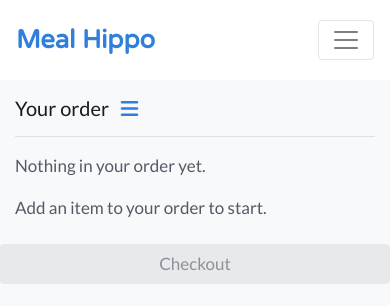
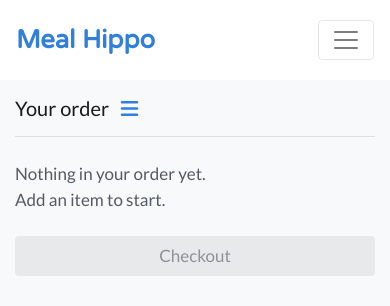
Before and after one commit to bneeland/meal-hippo, a Django app: page /order/items in a window 390 px wide. Shown: the top 306 px of the page. Run offline with Django 3.2, Linux system fonts and the light colour scheme; data comes from the database, SQL or seed files in the repository; both versions use the stored data as it was after the commit; parts of the project's set-up code (start-up, migrations or seed data) failed here and were passed over; some libraries are stand-ins or nearby versions.

Commit message:
Fixed some formatting for mobile screens on order items view

```diff
--- a/webplatform/templates/webplatform/order_items_view.html
+++ b/webplatform/templates/webplatform/order_items_view.html
@@ -134,9 +134,13 @@
                 ${{ order.get_order_total|floatformat:2|intcomma }}
               </div>
             </div>
-            <div class="row py-2 my-3">
+            <div class="row py-2 my-2">
               <div class="col px-0">
                 <a href="{% url 'webplatform:order_timing_view' %}" class="btn btn-attention btn-block">Checkout</a>
+              </div>
+            </div>
+            <div class="row mb-3">
+              <div class="col px-0">
                 <hr>
               </div>
             </div>
@@ -146,15 +150,27 @@
 
         {% else %}
 
-          <div>
-            <p>Nothing in your order yet.</p>
-            <p>Add an item to your order to start.</p>
-          </div>
+          <div class="container-fluid collapse show" id="collapse-order">
 
-          <div class="row py-2 my-3">
-            <div class="col px-0">
-              <a class="btn btn-attention btn-block disabled">Checkout</a>
+            <div class="row py-2">
+              <div class="col px-0">
+                Nothing in your order yet. <br>
+                Add an item to start.
+              </div>
             </div>
+
+            <div class="row py-2 my-2">
+              <div class="col px-0">
+                <a class="btn btn-attention btn-block disabled">Checkout</a>
+              </div>
+            </div>
+
+            <div class="row mb-3">
+              <div class="col px-0">
+                <hr>
+              </div>
+            </div>
+
           </div>
 
         {% endif %}
```
Also changed, not shown: db.sqlite3.
